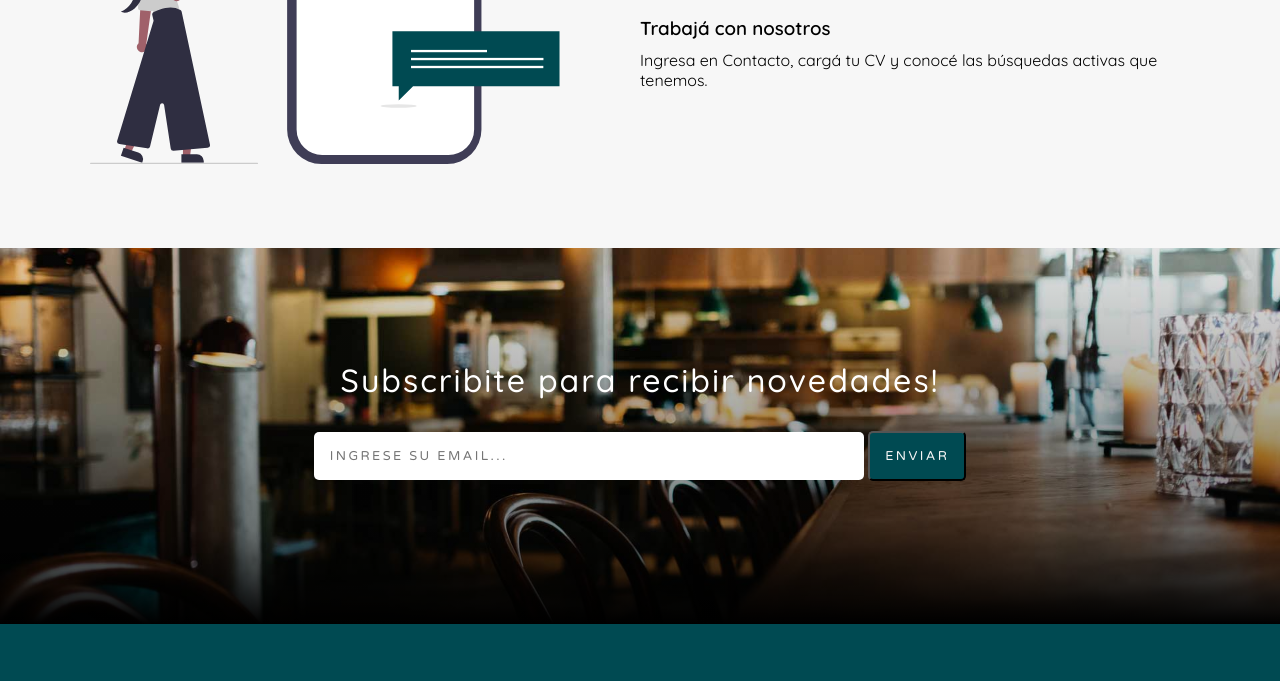
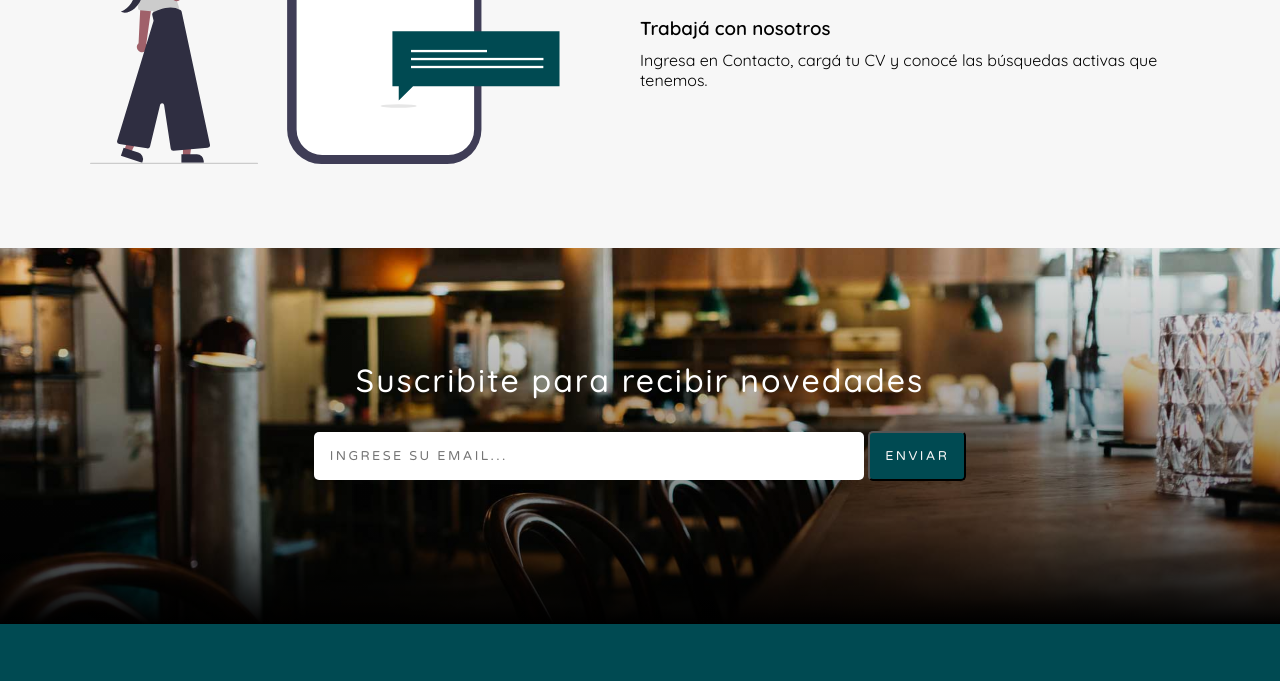
Before and after one commit to danisac21/BC-grid, a website: page index.html in a window 1280 px wide. Shown: the part 2260-2941 px from the top of the page. Drawn offline with nearby package versions, Linux system fonts and the light colour scheme; a script that the page names is missing.

Commit message:
modifique signup section del index

```diff
--- a/index.html
+++ b/index.html
@@ -117,7 +117,7 @@
         <!-- Signup -->
         <section class="signup" id="signup">
             <div class="grid">
-                <h2 class="signup--tw">Subscribite para recibir novedades!</h2>
+                <h2 class="signup--tw">Suscribite para recibir novedades</h2>
                 <form class="form-inline">
                 <input class="form-control" id="inputEmail" type="email" placeholder="Ingrese su email..." />
                 <button class="btn" type="submit">Enviar</button>
```
